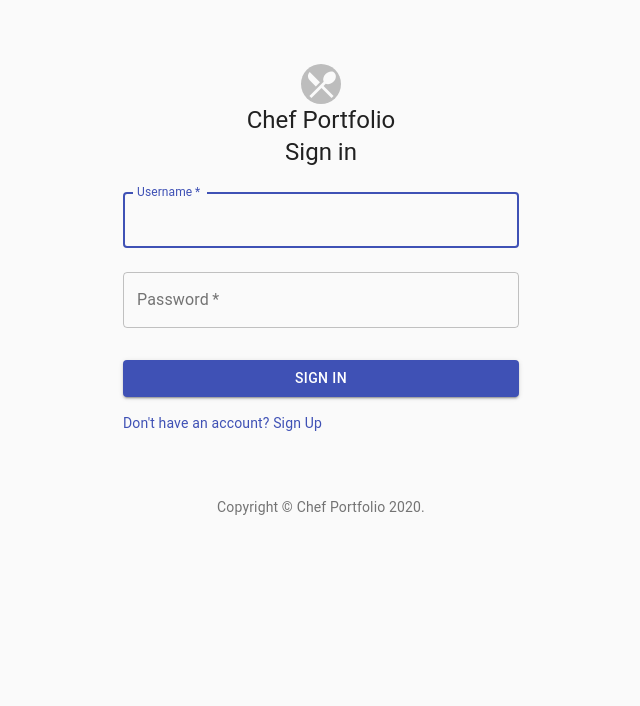
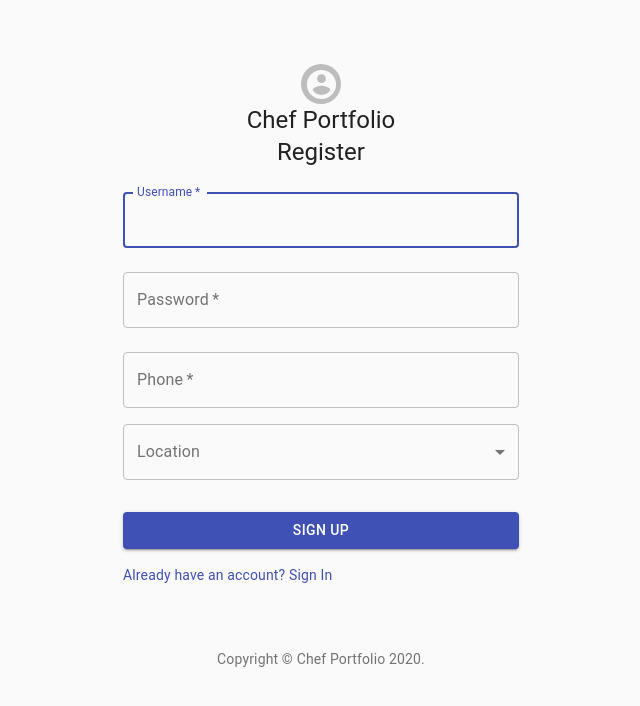
Before and after one commit to chef-portfolio-build/Front-end, a React (Create React App) app in the folder my-app/: page /register in a window 1280 px wide. Shown: the top 706 px of the page, without its empty margins (319-959 px from the left). Built offline with nearby package versions, Linux system fonts and the light colour scheme.

Commit message:
fixed github bug

```diff
--- a/my-app/package.json
+++ b/my-app/package.json
@@ -12,6 +12,8 @@
     "formik": "^2.1.1",
     "react": "^16.12.0",
     "react-dom": "^16.12.0",
+    "react-phone-input-2": "^2.11.0",
+    "react-router-dom": "^5.1.2",
     "react-scripts": "3.3.0"
   },
   "scripts": {
--- a/my-app/src/App.js
+++ b/my-app/src/App.js
@@ -1,12 +1,24 @@
 import React from 'react';
 import './App.css';
 import SignIn from './components/SignIn';
+import Register from './components/Register-Page'
+import { BrowserRouter as Router, Switch, Route } from "react-router-dom";
 
 function App() {
   return (
-    <div className="App">
-      <SignIn />
-    </div>
+    <Router>
+      <div className="App">
+        <Switch>
+          <Route exact path='/'>
+            <SignIn />
+          </ Route >
+
+          <Route path='/register'>
+            <Register />
+          </ Route >
+        </Switch>
+      </div>
+    </Router>
   );
 }
 
--- a/my-app/src/components/Register-Page.js
+++ b/my-app/src/components/Register-Page.js
@@ -0,0 +1,133 @@
+import React from "react";
+import Container from "@material-ui/core/Container";
+import CssBaseline from "@material-ui/core/CssBaseline";
+import Typography from "@material-ui/core/Typography";
+import Avatar from "@material-ui/core/Avatar";
+import AccountCircleIcon from '@material-ui/icons/AccountCircle';
+import TextField from "@material-ui/core/TextField";
+import InputLabel from '@material-ui/core/InputLabel';
+import MenuItem from '@material-ui/core/MenuItem';
+import FormControl from '@material-ui/core/FormControl';
+import Select from '@material-ui/core/Select';
+import Link from "@material-ui/core/Link";
+import Grid from "@material-ui/core/Grid";
+import Button from "@material-ui/core/Button";
+import Box from "@material-ui/core/Box";
+import Copyright from './Reusable-Components/Copyright';
+import Styling from './Reusable-Components/Styling';
+
+export default function Register() {
+  const classes = Styling();
+
+  const [location, setLocation] = React.useState('');
+
+  const inputLabel = React.useRef('');
+  const [labelWidth, setLabelWidth] = React.useState(0);
+  React.useEffect(() => {
+    setLabelWidth(inputLabel.current.offsetWidth);
+  }, []);
+
+  const handleChange = event => {
+    setLocation(event.target.value);
+  };
+
+  return (
+    <Container component="main" maxWidth="xs">
+      <CssBaseline />
+      <div className={classes.paper}>
+        <Avatar>
+          <AccountCircleIcon fontSize="Large" />
+        </Avatar>
+        <Typography component="h1" variant="h5">
+          Chef Portfolio
+        </Typography>
+        <Typography component="h1" variant="h5">
+          Register
+        </Typography>
+        <form className={classes.form} Validate>
+          <TextField
+            variant="outlined"
+            margin="normal"
+            required
+            fullWidth
+            id="username"
+            label="Username"
+            name="username"
+            autoComplete="username"
+            autoFocus
+          />
+          <TextField
+            variant="outlined"
+            margin="normal"
+            required
+            fullWidth
+            name="password"
+            label="Password"
+            type="password"
+            id="password"
+            autoComplete="current-password"
+          />
+
+          <TextField
+            variant="outlined"
+            margin="normal"
+            required
+            fullWidth
+            name="phone"
+            label="Phone"
+            type="phone"
+            id="phone"
+            autoComplete="current-phone"
+          />
+
+          <FormControl variant="outlined" className={classes.formControl}>
+            <InputLabel ref={inputLabel} id="demo-simple-select-outlined-label">
+              Location
+            </InputLabel>
+            <Select
+              variant="outlined"
+              margin="normal"
+              required
+              fullWidth
+              labelId="demo-simple-select-outlined-label"
+              id="demo-simple-select-outlined"
+              value={location}
+              onChange={handleChange}
+              labelWidth={labelWidth}
+            >
+              <MenuItem value="Location" disabled>
+                Location
+              </MenuItem>
+              <MenuItem value={`San Diego`}>San Diego</MenuItem>
+              <MenuItem value={`South Carolina`}>South Carolina</MenuItem>
+              <MenuItem value={`New Jersey`}>New Jersey</MenuItem>
+            </Select>
+          </FormControl>
+
+          <Button
+            type="submit"
+            fullWidth
+            variant="contained"
+            color="primary"
+            className={classes.submit}
+          >
+            Sign Up
+          </Button>
+
+          <Grid container>
+            <Grid item>
+              <Link href="/" variant="body2">
+                {"Already have an account? Sign In"}
+              </Link>
+            </Grid>
+          </Grid>
+
+        </form>
+      </div>
+
+      <Box mt={8}>
+        <Copyright />
+      </Box>
+    </Container>
+  );
+}
--- /dev/null
+++ b/my-app/src/components/Reusable-Components/Copyright.js
@@ -0,0 +1,16 @@
+import React from 'react';
+import Link from "@material-ui/core/Link";
+import Typography from "@material-ui/core/Typography";
+
+export default function Copyright() {
+  return (
+    <Typography variant="body2" color="textSecondary" align="center">
+      {"Copyright © "}
+      <Link color="inherit" href="https://material-ui.com/">
+        Chef Portfolio
+      </Link>{" "}
+      {new Date().getFullYear()}
+      {"."}
+    </Typography>
+  );
+}
--- /dev/null
+++ b/my-app/src/components/Reusable-Components/Styling.js
@@ -0,0 +1,32 @@
+import { makeStyles } from "@material-ui/core/styles";
+
+const Styling = makeStyles(theme => ({
+  paper: {
+    marginTop: theme.spacing(8),
+    display: "flex",
+    flexDirection: "column",
+    alignItems: "center"
+  },
+  avatar: {
+    margin: theme.spacing(1),
+    backgroundColor: theme.palette.secondary.main
+  },
+  form: {
+    width: "100%", // Fix IE 11 issue.
+    marginTop: theme.spacing(1)
+  },
+  submit: {
+    margin: theme.spacing(3, 0, 2)
+  },
+  formControl: {
+    width: "100%", //Fixed issue
+    margin: theme.spacing(1),
+    marginLeft: 0, //Fix issue
+    minWidth: 120,
+  },
+  selectEmpty: {
+    marginTop: theme.spacing(2),
+  },
+}));
+
+export default Styling
--- a/my-app/src/components/SignIn.js
+++ b/my-app/src/components/SignIn.js
@@ -3,49 +3,17 @@ import Avatar from "@material-ui/core/Avatar";
 import Button from "@material-ui/core/Button";
 import CssBaseline from "@material-ui/core/CssBaseline";
 import TextField from "@material-ui/core/TextField";
-import Link from "@material-ui/core/Link";
 import Grid from "@material-ui/core/Grid";
 import Box from "@material-ui/core/Box";
+import Link from "@material-ui/core/Link";
 import Typography from "@material-ui/core/Typography";
-import { makeStyles } from "@material-ui/core/styles";
 import Container from "@material-ui/core/Container";
 import LocalDiningIcon from "@material-ui/icons/LocalDining";
-
-function Copyright() {
-  return (
-    <Typography variant="body2" color="textSecondary" align="center">
-      {"Copyright © "}
-      <Link color="inherit" href="https://material-ui.com/">
-        Chef Portfolio
-      </Link>{" "}
-      {new Date().getFullYear()}
-      {"."}
-    </Typography>
-  );
-}
-
-const useStyles = makeStyles(theme => ({
-  paper: {
-    marginTop: theme.spacing(8),
-    display: "flex",
-    flexDirection: "column",
-    alignItems: "center"
-  },
-  avatar: {
-    margin: theme.spacing(1),
-    backgroundColor: theme.palette.secondary.main
-  },
-  form: {
-    width: "100%", // Fix IE 11 issue.
-    marginTop: theme.spacing(1)
-  },
-  submit: {
-    margin: theme.spacing(3, 0, 2)
-  }
-}));
+import Copyright from './Reusable-Components/Copyright';
+import Styling from './Reusable-Components/Styling';
 
 export default function SignIn() {
-  const classes = useStyles();
+  const classes = Styling();
 
   return (
     <Container component="main" maxWidth="xs">
@@ -95,7 +63,7 @@ export default function SignIn() {
           </Button>
           <Grid container>
             <Grid item>
-              <Link href="" variant="body2">
+              <Link href="/register" variant="body2">
                 {"Don't have an account? Sign Up"}
               </Link>
             </Grid>
```
Also changed, not shown: 1 other file (tests, documents, lock files or other folders).
